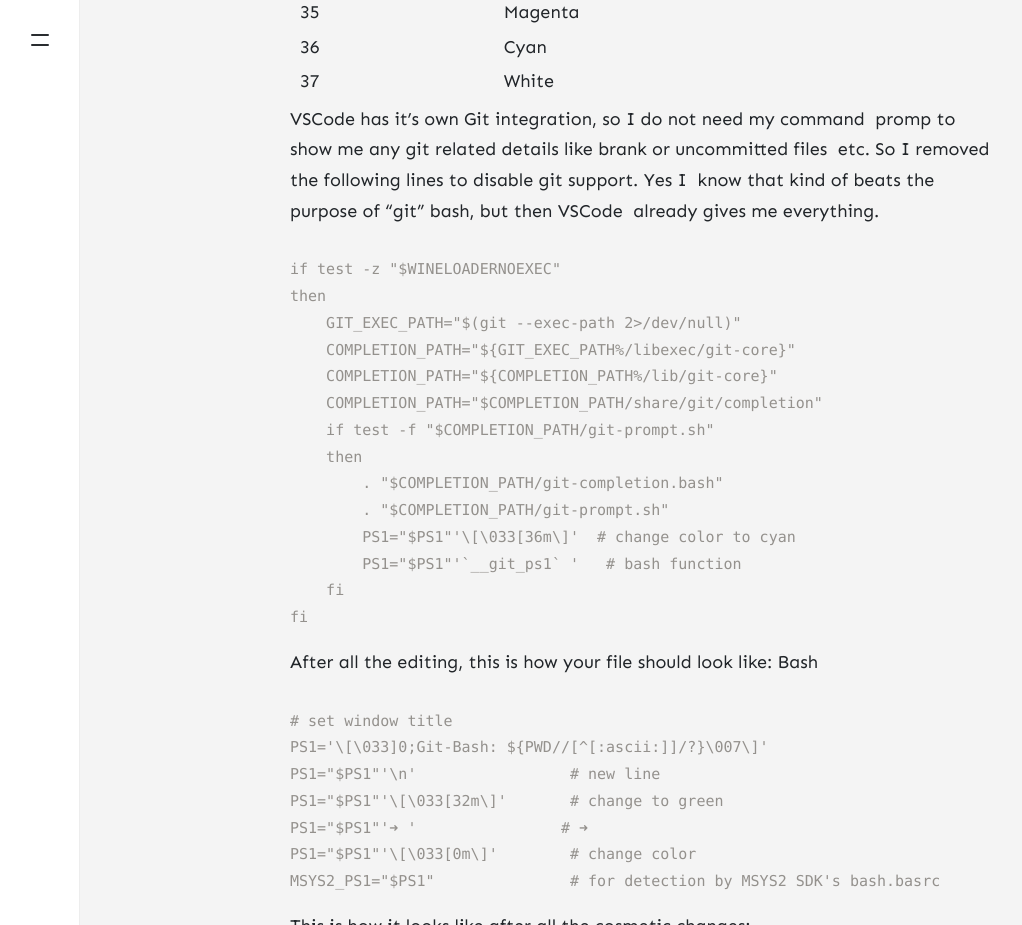
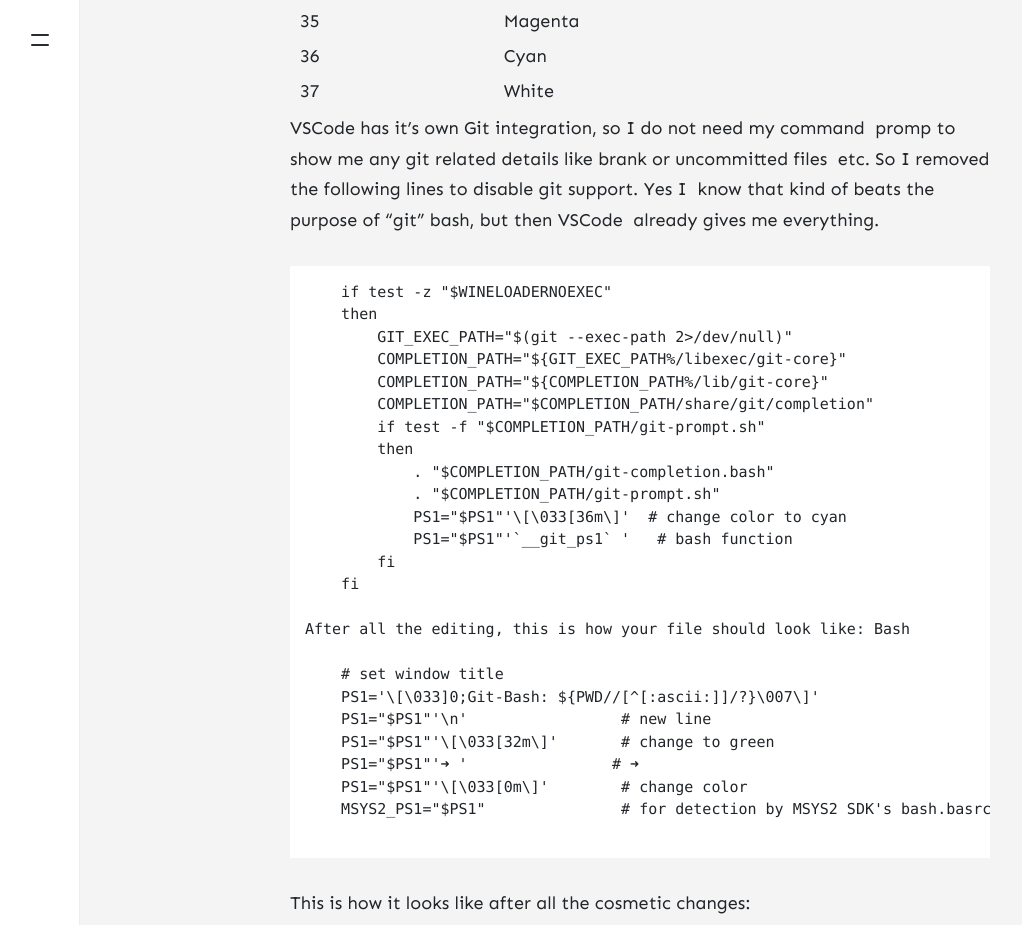
Before and after one commit to vishnupadmanabhan/vishnupadmanabhan.github.io, a Jekyll site: the page built from _posts/2017-04-12-styling-git-bash.md, in a window 1280 px wide and 1400 px high, scrolled down 4967 px, cut to the strip 0-925 px from the top of the window. Shown: the whole strip, without its empty margins (0-1022 px from the left). Built offline with Jekyll 4.4.1, drawn with Linux system fonts in a browser that asks for light colours; nearby versions of some CDN libraries; comment, search, counter and statistics services are not loaded; some of the changed text lies outside the part shown.

Commit message:
Updated code formatting

````diff
--- a/_posts/2017-04-12-styling-git-bash.md
+++ b/_posts/2017-04-12-styling-git-bash.md
@@ -35,7 +35,8 @@ Or you can have the `->` (or any other symbol) with the current working director
 
 ![](https://res.cloudinary.com/vishnupadmanabhan/image/upload/v1491799242/git/withdir.jpg)
 
-So how do we do it? To make this change we need to go into the `C:\Program Files\Git\etc\profile.d\` folder and find the `git-prompt.sh` file. It looks something like this: Bash
+So how do we do it? To make this change we need to go into the `C:\Program Files\Git\etc\profile.d\` folder and find the `git-prompt.sh` file. It looks something like this:
+``` Bash
 
     if test -f /etc/profile.d/git-sdk.sh
     then
@@ -73,7 +74,7 @@ So how do we do it? To make this change we need to go into the `C:\Program Files
     PS1="$PS1"' $ '                 # prompt: always $
     MSYS2_PS1="$PS1"               # for detection by MSYS2 SDK's bash.basrc
 
-
+```
 
 Yes, all this looks a little cryptic if you have never looked into  shell scripts. But let’s not worry too much. You don’t need to know a  whole lot to customise the shell.
 
@@ -83,7 +84,8 @@ There are some stuff you might or might not need here.  If you need a  minimal
 
 Let us start by modifying the title. I like to keep something like `Git-Bash` with the current working directory in the title. For this, remove `$TITLEPREFIX` from the line `PS1='\[\033]0;$TITLEPREFIX:${PWD//[^[:ascii:]]/?}\007\]'` and add something like this `PS1='\[\033]0;Git-Bash: ${PWD//[^[:ascii:]]/?}\007\]'`. This will change the title to “Git-Bash: path to current working directory”.
 
-Next, remove the whole `if` section since we have added a custom title: Bash
+Next, remove the whole `if` section since we have added a custom title:
+``` Bash
 
     if test -f /etc/profile.d/git-sdk.sh
     then
@@ -91,12 +93,16 @@ Next, remove the whole `if` section since we have added a custom title: Bash
     else
         TITLEPREFIX=$MSYSTEM
     fi
+```
 
 Next, removing the following lines will remove `MINGW64` from the prompt:
 
+``` Bash
 `PS1="$PS1"'\[\033[35m\]' # change to purple`
 
 `PS1="$PS1"'$MSYSTEM ' # show MSYSTEM`
+
+```
 
 Things like `PS1="$PS1"'\[\033[32m\]'` are used to set the colour of the string that follows. `[32m\]` denotes that the colour has to be green. Here are few colours that can be applied:
 
@@ -113,6 +119,7 @@ Things like `PS1="$PS1"'\[\033[32m\]'` are used to set the colour of the string
 
 VSCode has it’s own Git integration, so I do not need my command  promp to show me any git related details like brank or uncommitted files  etc. So I removed the following lines to disable git support. Yes I  know that kind of beats the purpose of “git” bash, but then VSCode  already gives me everything.
 
+``` Bash
     if test -z "$WINELOADERNOEXEC"
     then
         GIT_EXEC_PATH="$(git --exec-path 2>/dev/null)"
@@ -138,7 +145,7 @@ After all the editing, this is how your file should look like: Bash
     PS1="$PS1"'\[\033[0m\]'        # change color
     MSYS2_PS1="$PS1"               # for detection by MSYS2 SDK's bash.basrc
 
-
+```
 
 This is how it looks like after all the cosmetic changes:
 
````
